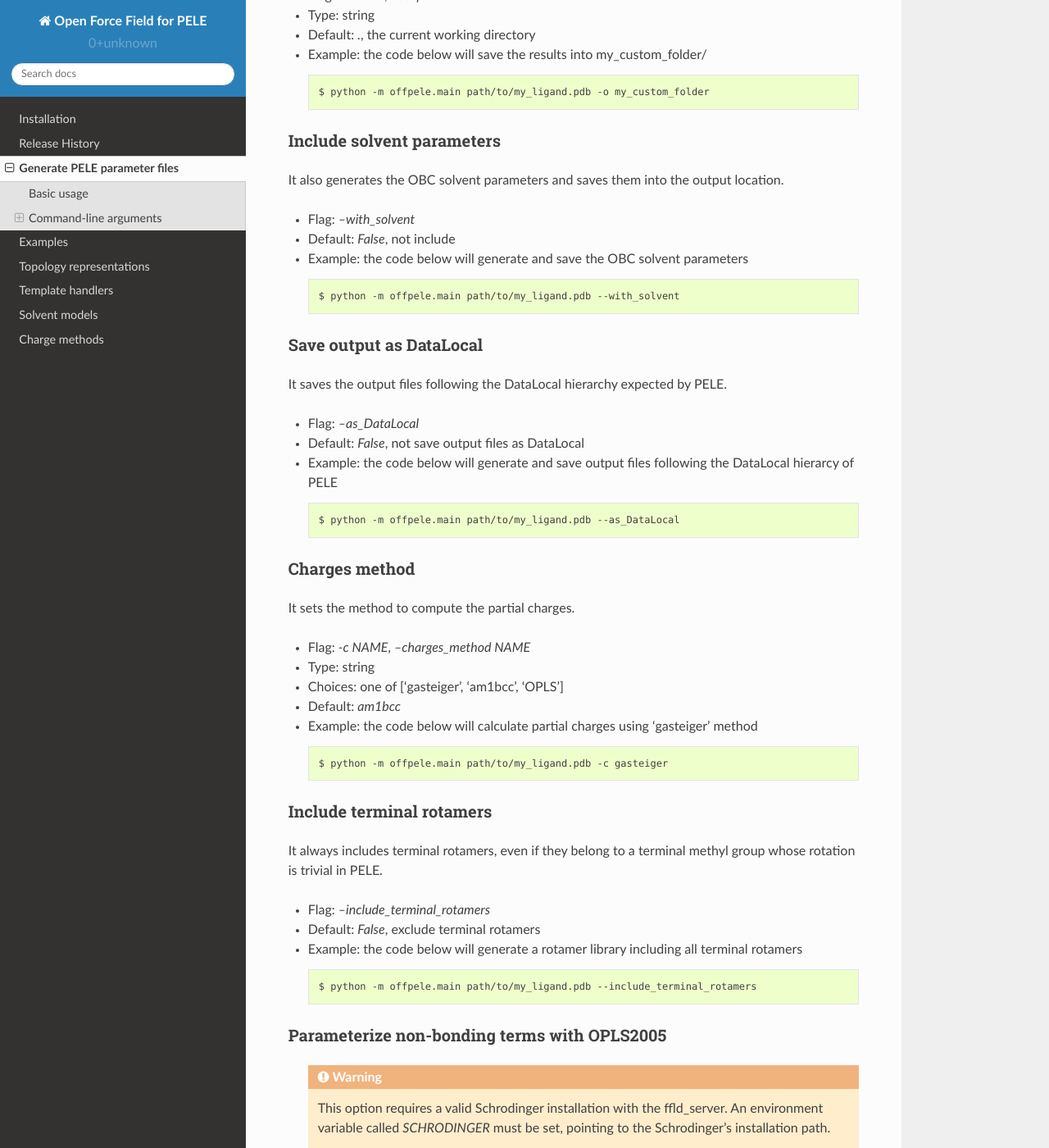
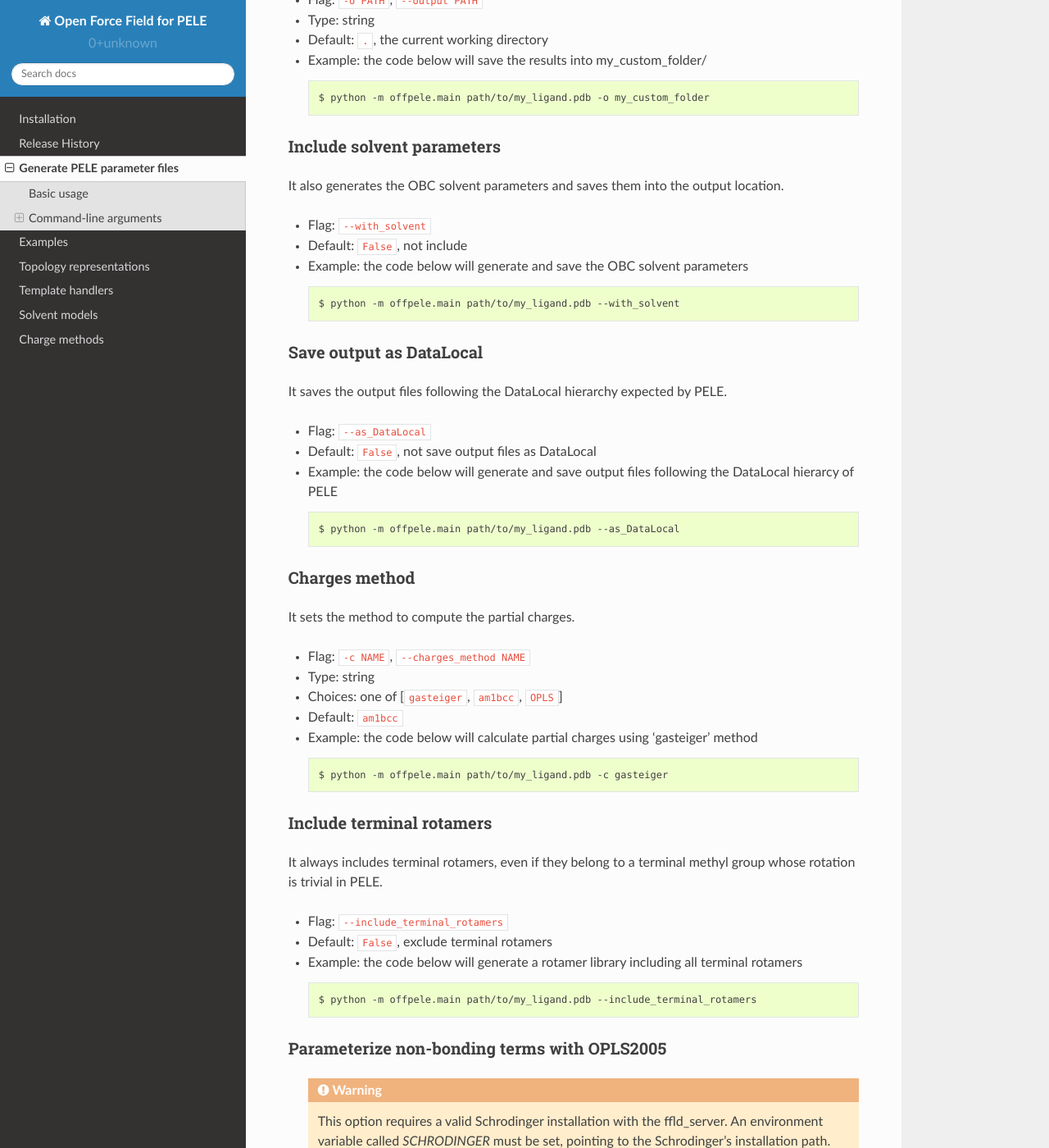
Before and after one commit to martimunicoy/peleffy, a Sphinx documentation site: the page built from docs/usage.rst, in a window 1280 px wide and 1400 px high, scrolled down 3474 px. Shown: the whole window at 82% size. Built offline with Sphinx 7.4.7 and the Read the Docs theme 2.0.0, drawn with Linux system fonts in a browser that asks for light colours; some of the changed text lies outside the part shown.

```diff
--- a/docs/usage.rst
+++ b/docs/usage.rst
@@ -104,7 +104,7 @@ PDB file
 It is a mandatory positional argument that points to the PDB file which
 contains ligand to parameterize.
 
-- Flag: `PDB FILE`
+- Flag: ``PDB FILE``
 - Type: string
 - Example: the code below will run `offpele` to parameterize the ligand at `path/to/my_ligand.pdb`
 
@@ -116,9 +116,9 @@ Force field
 -----------
 It defines the Open Force Field force field to employ to parameterize the ligand.
 
-- Flag: `-f NAME`, `--forcefield NAME`
+- Flag: ``-f NAME``, ``--forcefield NAME``
 - Type: string
-- Default: `openff_unconstrained-1.2.0.offxml`
+- Default: ``openff_unconstrained-1.2.0.offxml``
 - Example: the code below will run offpele using the forcefield named as 'openff_unconstrained-1.0.0.offxml'
 
   .. code-block:: bash
@@ -129,9 +129,9 @@ Rotamer library resolution
 --------------------------
 It defines the resolution, in degrees, to use in the rotamer library.
 
-- Flag: `-r INT`, `--resolution INT`
+- Flag: ``-r INT``, ``--resolution INT``
 - Type: int
-- Default: `30`
+- Default: ``30``
 - Example: the code below will run offpele using a resolution of 60 for the rotamer library
 
   .. code-block:: bash
@@ -142,9 +142,9 @@ Output path
 -----------
 It defines the output path where the resulting files will be saved.
 
-- Flag: `-o PATH`, `--output PATH`
+- Flag: ``-o PATH``, ``--output PATH``
 - Type: string
-- Default: `.`, the current working directory
+- Default: ``.``, the current working directory
 - Example: the code below will save the results into my_custom_folder/
 
   .. code-block:: bash
@@ -155,8 +155,8 @@ Include solvent parameters
 --------------------------
 It also generates the OBC solvent parameters and saves them into the output location.
 
-- Flag: `--with_solvent`
-- Default: `False`, not include
+- Flag: ``--with_solvent``
+- Default: ``False``, not include
 - Example: the code below will generate and save the OBC solvent parameters
 
   .. code-block:: bash
@@ -167,8 +167,8 @@ Save output as DataLocal
 ------------------------
 It saves the output files following the DataLocal hierarchy expected by PELE.
 
-- Flag: `--as_DataLocal`
-- Default: `False`, not save output files as DataLocal
+- Flag: ``--as_DataLocal``
+- Default: ``False``, not save output files as DataLocal
 - Example: the code below will generate and save output files following the DataLocal hierarcy of PELE
 
   .. code-block:: bash
@@ -179,10 +179,10 @@ Charges method
 --------------
 It sets the method to compute the partial charges.
 
-- Flag: `-c NAME`, `--charges_method NAME`
+- Flag: ``-c NAME``, ``--charges_method NAME``
 - Type: string
-- Choices: one of ['gasteiger', 'am1bcc', 'OPLS']
-- Default: `am1bcc`
+- Choices: one of [``gasteiger``, ``am1bcc``, ``OPLS``]
+- Default: ``am1bcc``
 - Example: the code below will calculate partial charges using 'gasteiger' method
 
   .. code-block:: bash
@@ -193,8 +193,8 @@ Include terminal rotamers
 -------------------------
 It always includes terminal rotamers, even if they belong to a terminal methyl group whose rotation is trivial in PELE.
 
-- Flag: `--include_terminal_rotamers`
-- Default: `False`, exclude terminal rotamers
+- Flag: ``--include_terminal_rotamers``
+- Default: ``False``, exclude terminal rotamers
 - Example: the code below will generate a rotamer library including all terminal rotamers
 
   .. code-block:: bash
@@ -208,8 +208,8 @@ Parameterize non-bonding terms with OPLS2005
 
 It uses `OPLS2005` to parameterize the non-bonding terms of the ligand. It also assigns the atom types according to this force field.
 
-- Flag: `--use_OPLS_nonbonding_param`
-- Default: `False`, exclude terminal rotamers
+- Flag: ``--use_OPLS_nonbonding_param``
+- Default: ``False``, exclude terminal rotamers
 - Example: the code below will parameterize the non-bonding terms with OPLS2005
 
   .. code-block:: bash
@@ -223,8 +223,8 @@ Parameterize bonding and angular terms with OPLS2005
 
 It uses `OPLS2005` to parameterize the bonds and angle terms of the ligand.
 
-- Flag: `--use_OPLS_bonds_and_angles`
-- Default: `False`, exclude terminal rotamers
+- Flag: ``--use_OPLS_bonds_and_angles``
+- Default: ``False``, exclude terminal rotamers
 - Example: the code below will parameterize the non-bonding, bonding and angular terms with OPLS2005
 
   .. code-block:: bash
```
